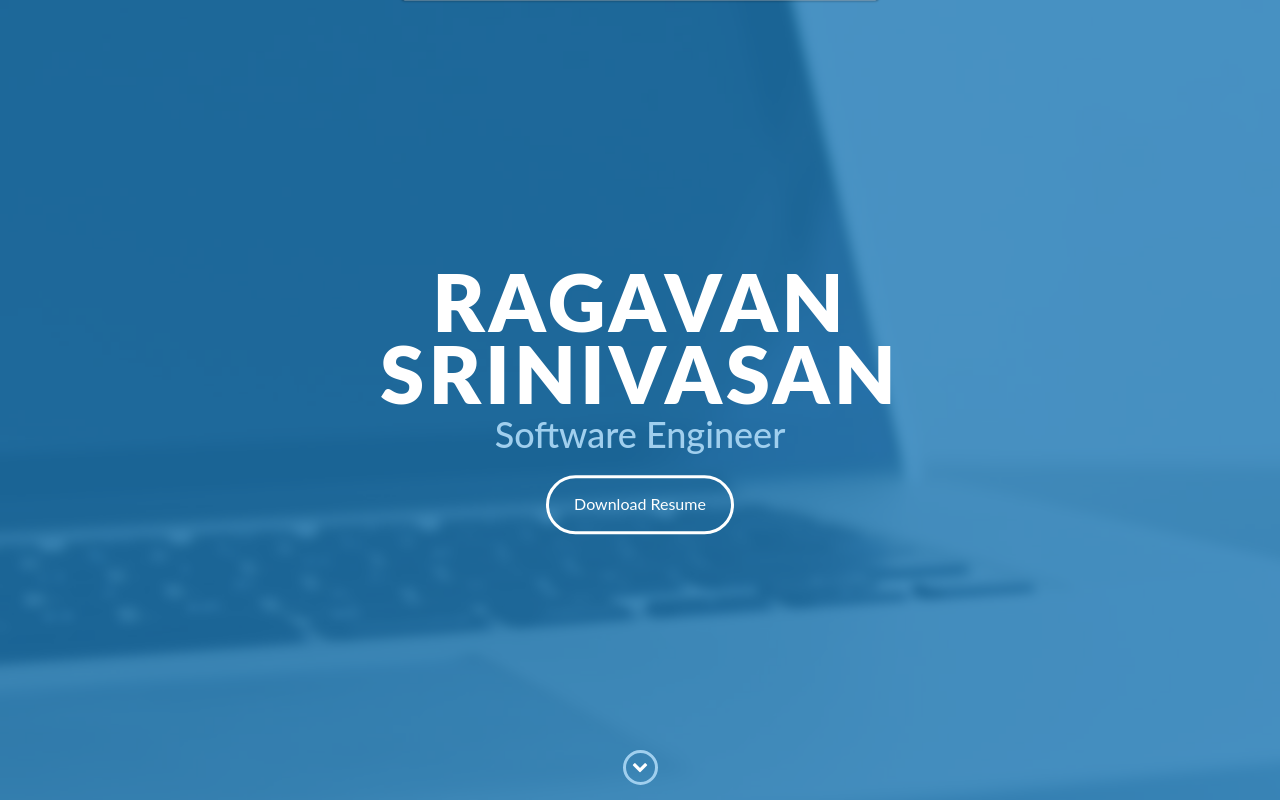
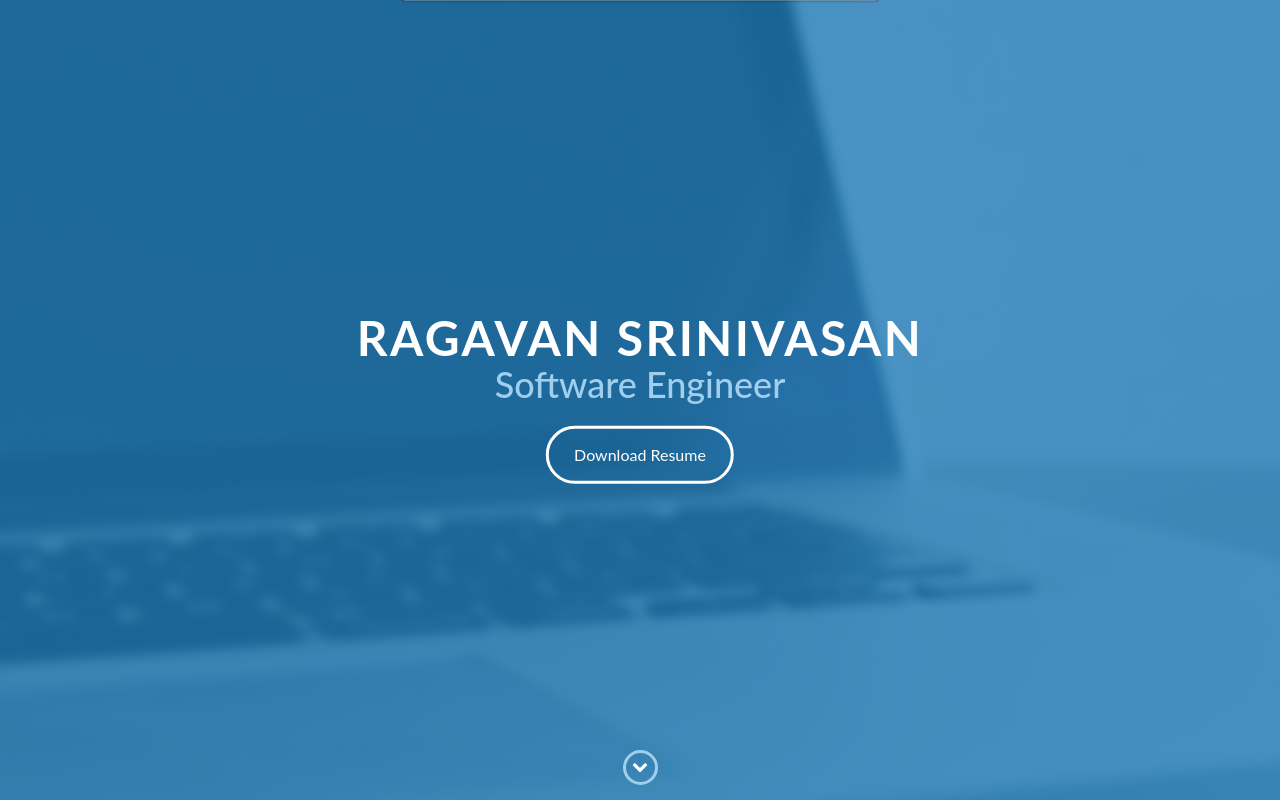
Before and after one commit to Ragzgit/RagavPortfolio, a React (Create React App) app: page / in a window 1280 px wide. Shown: the top 800 px of the page. Built offline with nearby package versions, Linux system fonts and the light colour scheme.

Commit message:
intro css style changes

```diff
--- a/src/App.scss
+++ b/src/App.scss
@@ -411,8 +411,8 @@ footer {
 
     h1 {
         color: #fff;
-        font-weight: 900;
-        font-size: 5em;
+        font-weight: 700;
+        font-size: 3em;
         text-transform: uppercase;
         letter-spacing: 0.05em;
         line-height: 0.9em;
--- /dev/null
+++ b/src/pages/footer.js
@@ -0,0 +1,27 @@
+import React from 'react';
+
+function Footer() {
+    return (  <footer>
+            <h2>Get in Touch</h2>
+            <div id="contact" class="container">
+                <div class="row">
+                    <div class="col-sm-5 social">
+                        <ul>
+                            <li>
+                                <a href="mailto:rsriniv9@gmu.edu" ><i class="fa fa-envelope-o" aria-hidden="true"></i></a>
+                            </li>
+                            <li>
+                                <a href="https://github.com/Ragzgit/" target="_blank"><i class="fa fa-github" aria-hidden="true"></i></a>
+                            </li>
+                            <li>
+                                <a href="https://www.linkedin.com/in/ragavan-srinivasan-25a7bb146/" target="_blank"><i class="fa fa-linkedin" aria-hidden="true"></i></a>
+                            </li>
+                        </ul>
+                    </div>
+                </div>
+            </div>
+        {/* </div> */}
+    </footer>);
+}
+
+export default Footer;
```
